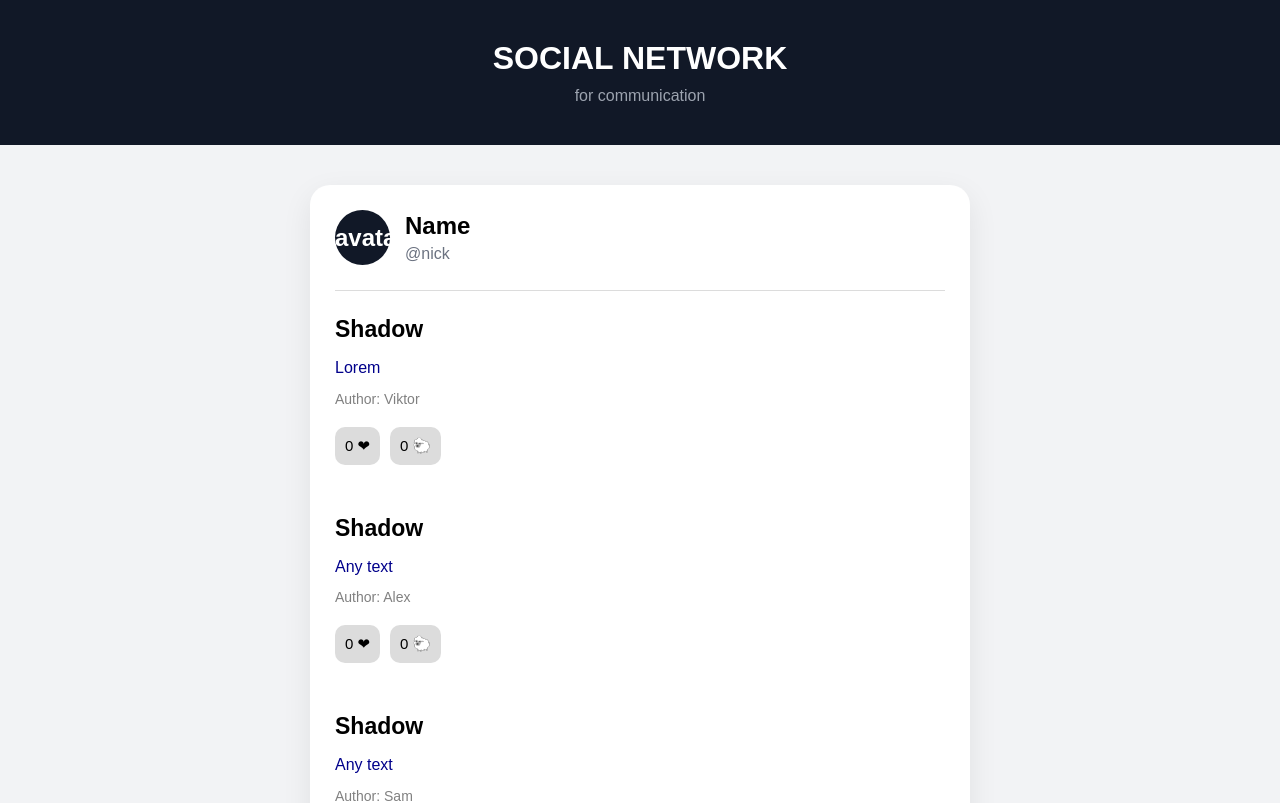
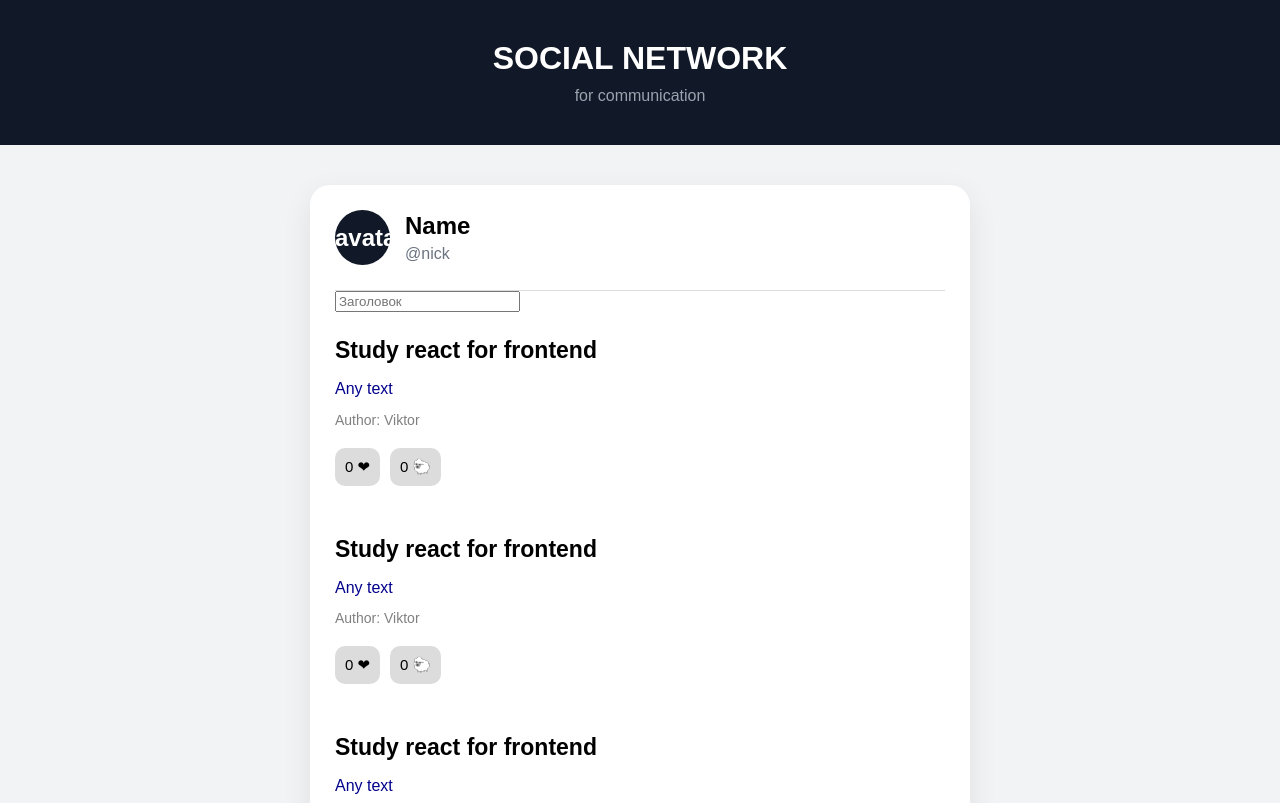
Before and after one commit to Qwexaro/react, a React (Vite) app: page / in a window 1280 px wide. Shown: the top 803 px of the page. Built offline with nearby package versions, Linux system fonts and the light colour scheme.

Commit message:
updated ProfileCard.jsx

```diff
--- a/src/components/ProfileCard.jsx
+++ b/src/components/ProfileCard.jsx
@@ -1,7 +1,54 @@
+import { useState } from 'react';
 import Post from './Post'
 
-let ProfileCard = () =>
-    <section className='profile-card'>
+
+let addPost = event => {
+
+    event.preventDefault();
+
+    const newPost = {
+
+        id: Date.now(),
+
+        title: title,
+
+        text: text,
+
+        author: "Viktor"
+
+    }
+
+    setPosts(...postsData, newPost);
+
+    setTitle("");
+
+    setText("");
+
+}
+
+
+let ProfileCard = () => {
+
+    const [posts, setPosts] = useState([
+
+        { id: 1, author: 'Viktor', title: 'Study react for frontend', text: 'Any text' },
+
+        { id: 2, author: 'Viktor', title: 'Study react for frontend', text: 'Any text' },
+
+        { id: 3, author: 'Viktor', title: 'Study react for frontend', text: 'Any text' },
+
+        { id: 4, author: 'Viktor', title: 'Study react for frontend', text: 'Any text' }
+
+    ])
+
+
+    const [title, setTitle] = useState('');
+
+    const [text, setText] = useState("");
+
+
+    return (
+        < section className='profile-card' >
             <div className='profile'>
                 <div className='avatar'>
                     avatar
@@ -12,14 +59,36 @@ let ProfileCard = () =>
                 </div>
             </div>
 
-        <Post author={"Viktor"} title={"Shadow"} text={"Lorem"} />
-        <Post author={"Alex"} title={"Shadow"} text={"Any text"} />
-        <Post author={"Sam"} title={"Shadow"} text={"Any text"} />
-        <Post author={"Sokrat"} title={"Shadow"} text={"Any text"} />
-        <Post author={"Maxim"} title={"Shadow"} text={"Any text"} />
-        <Post author={"Dima"} title={"Shadow"} text={"Any text"} />
-        <Post author={"Misha"} title={"Shadow"} text={"Any text"} />
-        <Post author={"Semen"} title={"Shadow"} text={"Any text"} />
-    </section>;
+
+            <form className="post-form" onSubmit={ addPost }>
+                <input
+                    type="text"
+
+                    placeholder='Заголовок'
+
+                    value={title}
+
+                    onChange={(event) => setTitle(event.target.value)}
+                />
+            </form>
+
+
+            {
+                posts.map(post => (
+                    <Post
+                        key={post.id}
+
+                        author={post.author}
+
+                        title={post.title}
+
+                        text={post.text}
+                    />
+                ))
+            }
+
+        </section >);
+}
+
 
 export default ProfileCard;
```
Lines whose indentation alone changed are shown as unchanged.
